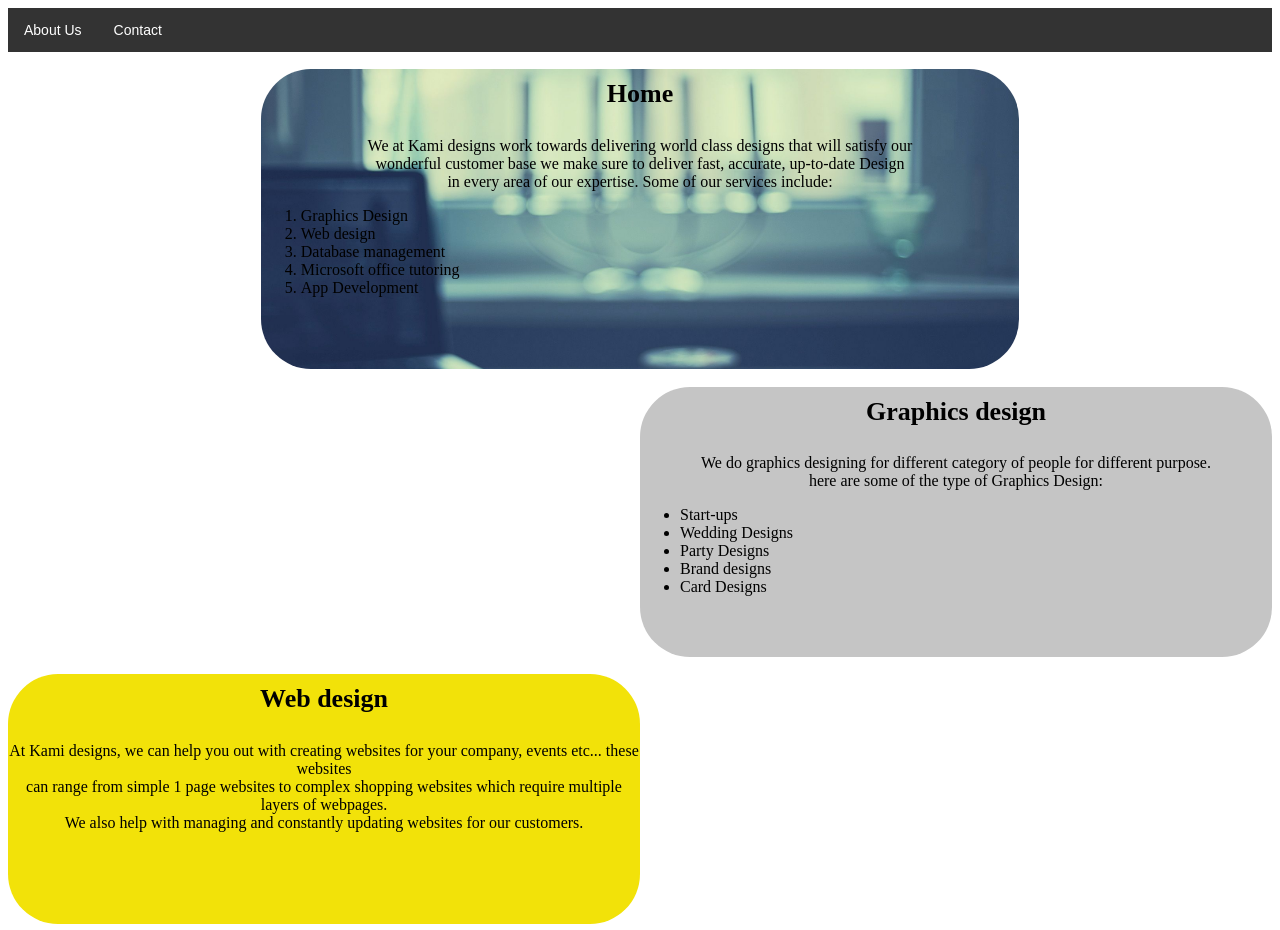
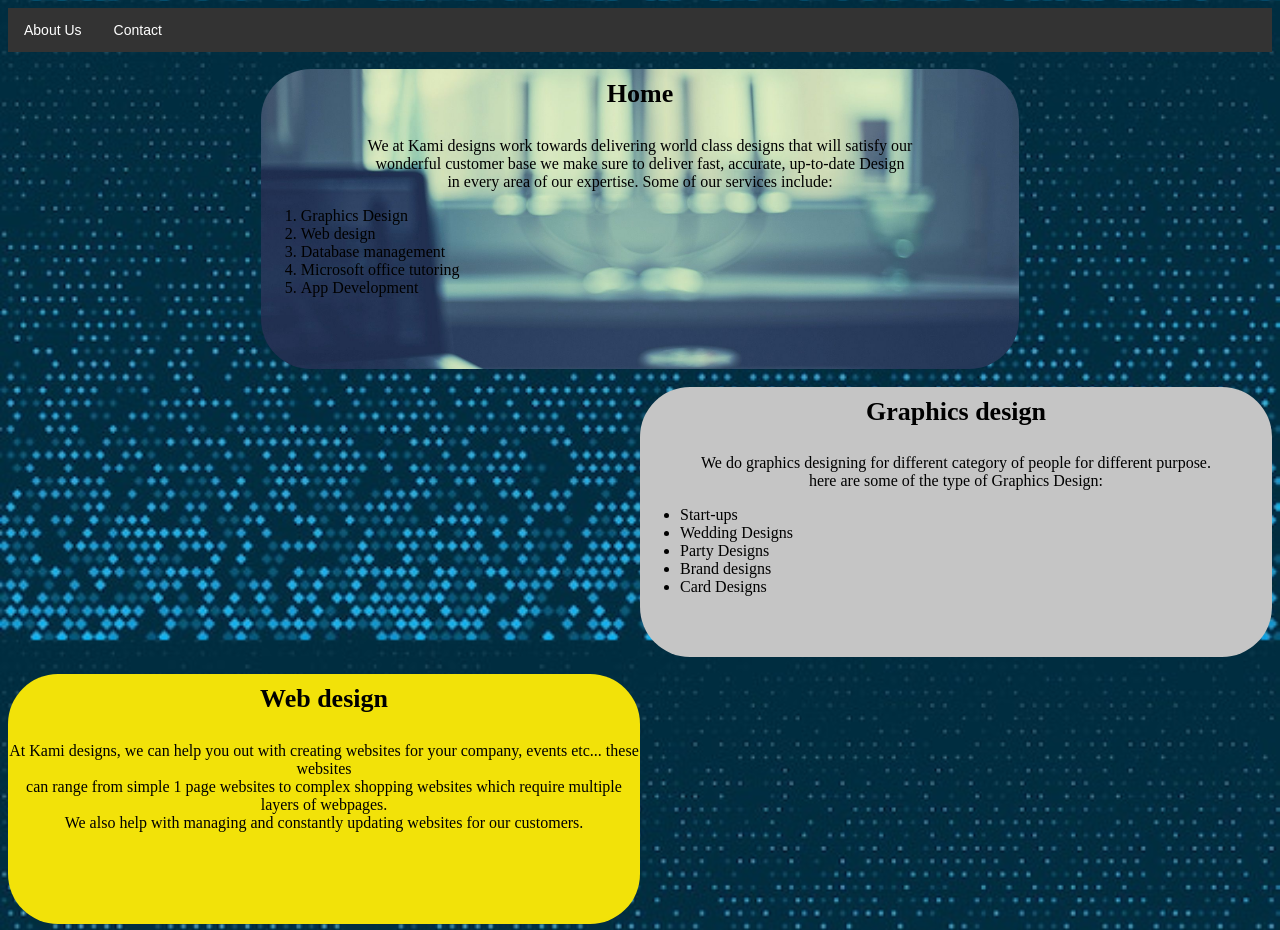
Before and after one commit to kami-sama20/test, a plain HTML site: page TSC.html in a window 1280 px wide. Shown: the top 930 px of the page. Drawn offline with Linux system fonts and the light colour scheme; files whose address does not match are found by name.

Commit message:
Update TSC.css

```diff
--- a/Style/TSC.css
+++ b/Style/TSC.css
@@ -5,7 +5,7 @@
 body{
     background: linear-gradient(aqua, azure);
     text-align: center;
-    background-image: url(Media/Main-background-3.jpg);
+    background-image: url(/Media/web-background-1.jpg);
     background-attachment:scroll;
     background-size: contain;
 }
```
